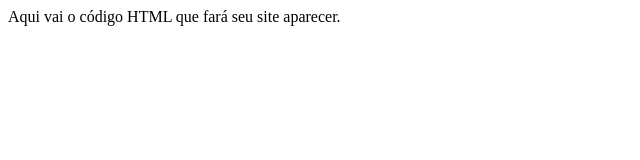
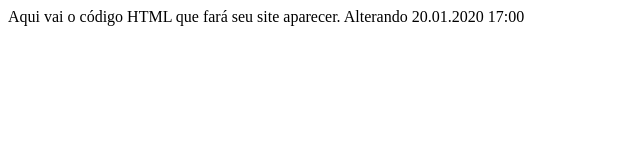
Before and after one commit to MarcosAntonio5/Teste, a plain HTML site: page index.html in a window 1280 px wide. Shown: the whole page, without its empty margins (0-640 px from the left). Drawn offline with Linux system fonts and the light colour scheme.

Commit message:
mensagem indicando para que serve essa alteração

```diff
--- a/index.html
+++ b/index.html
@@ -6,5 +6,7 @@
   </head>
   <body>
     Aqui vai o código HTML que fará seu site aparecer.
+
+    Alterando 20.01.2020 17:00
   </body>
 </html>
```
